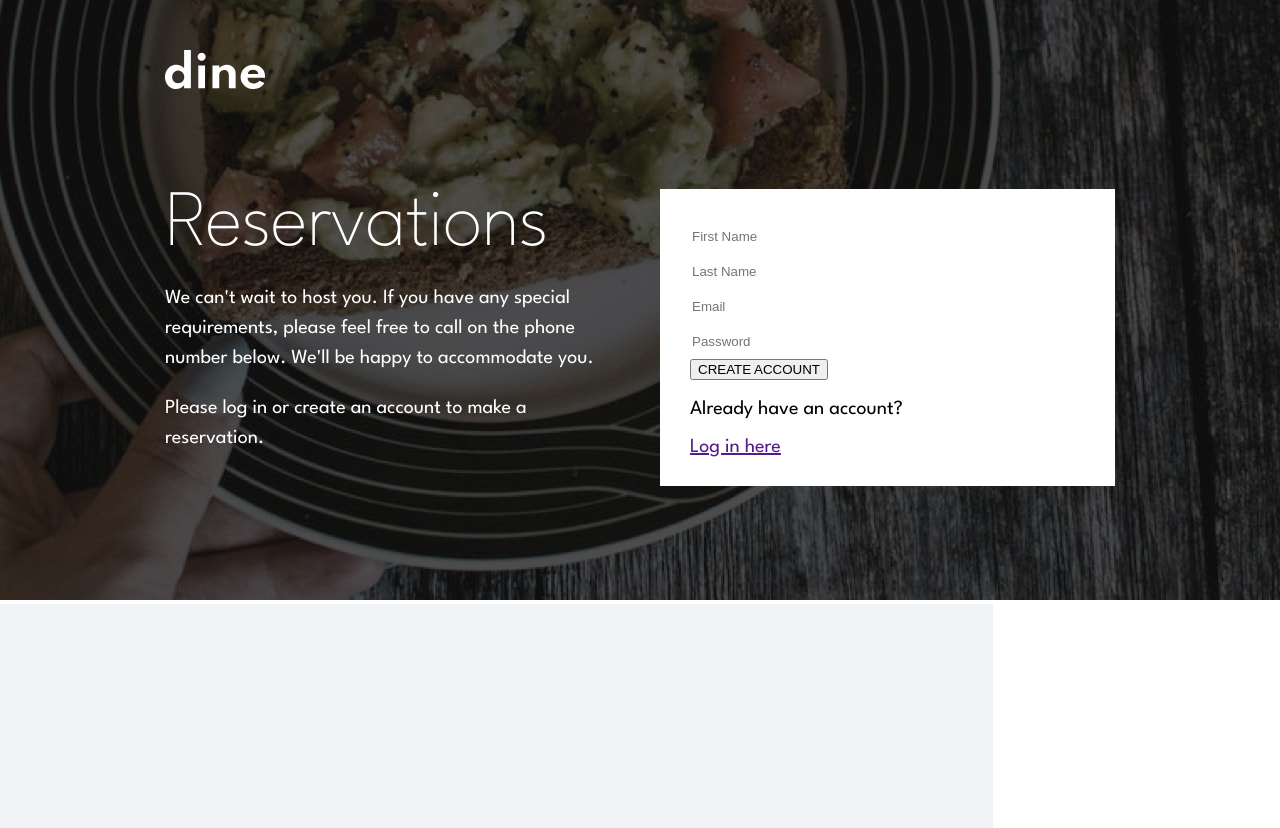
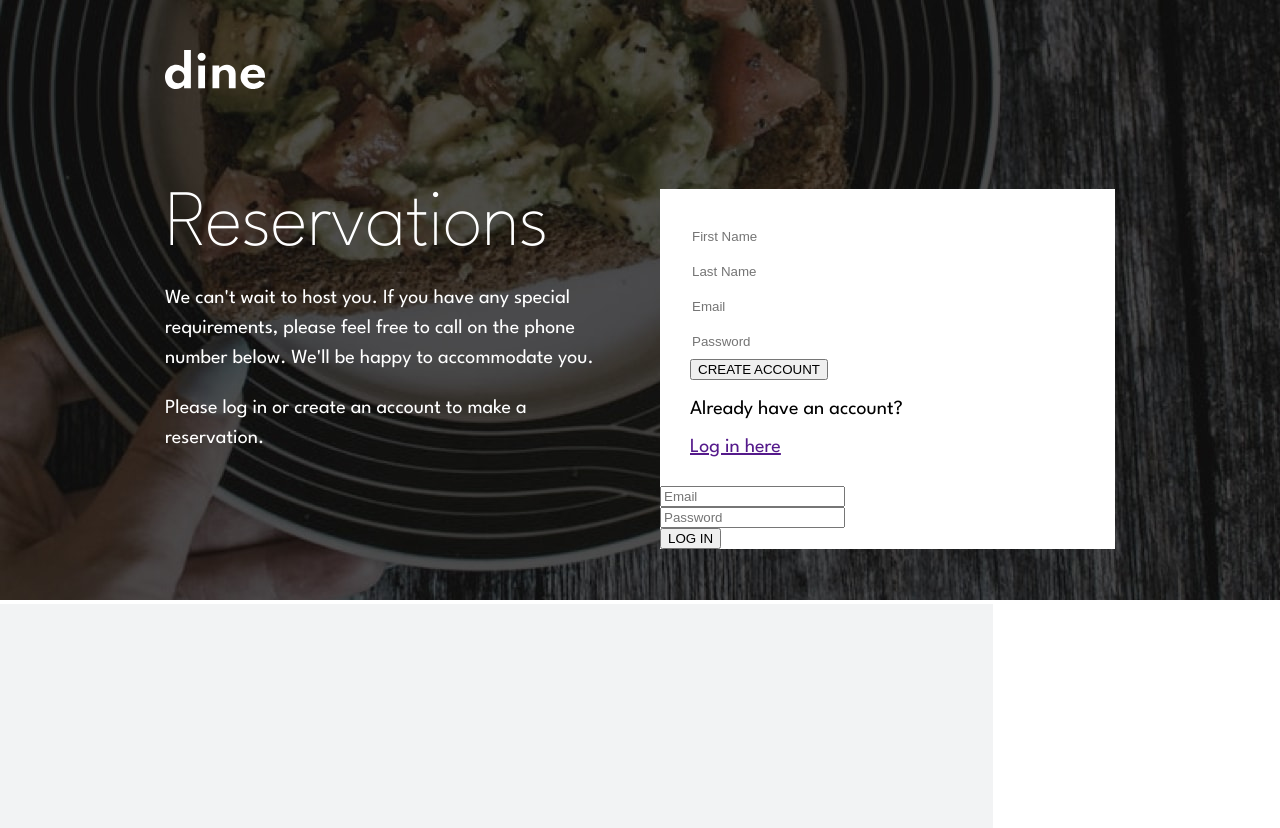
Before and after one commit to annaduong17/restaurant-website, a React (Create React App) app: page /reservations in a window 1280 px wide. Shown: the top 828 px of the page. Built offline with nearby package versions, Linux system fonts and the light colour scheme.

Commit message:
show booking form when user registers

```diff
--- a/src/components/BookingForm.js
+++ b/src/components/BookingForm.js
@@ -1,5 +1,7 @@
-function BookingForm() {
+function BookingForm({ userInfo }) {
   return (
+    <div>
+      <h2>Hi {userInfo.firstName}!</h2>
       <form className="booking-form">
         <section>
           <input type="text" placeholder="First Name" />
@@ -47,8 +49,8 @@ function BookingForm() {
         <section>
           <button type="submit">MAKE RESERVATION</button>
         </section>
-
       </form>
+    </div>
   );
 }
 
--- a/src/components/Login.js
+++ b/src/components/Login.js
@@ -1,21 +1,15 @@
 import Button from "./Button";
 
-function Login() {
+function Login({ setUserId }) {
   return (
     <form className="login-form">
-      <div>
-        <input id="first-name" type="text" placeholder="First Name" />
-      </div>
-      <div>
-        <input id="last-name" type="text" placeholder="Last Name" />
-      </div>
       <div>
         <input id="email" type="email" placeholder="Email" />
       </div>
       <div>
         <input id="password" type="password" placeholder="Password" />
       </div>
-      <button className="">SUBMIT</button>
+      <button className="">LOG IN</button>
     </form>
   );
 }
--- a/src/components/Register.js
+++ b/src/components/Register.js
@@ -1,7 +1,7 @@
-import { useState } from 'react';
+import { useState } from "react";
 import axios from 'axios';
 
-function Register() {
+function Register({ setUserInfo }) {
   const [ formData, setFormData ] = useState({
     firstName: "",
     lastName: "",
@@ -11,11 +11,10 @@ function Register() {
 
   const [ userExists, setUserExists ] = useState(false);
 
-  let userId;
-
   const [ errors, setErrors ] = useState({});
 
   const [ formSubmitted, setFormSubmitted ] = useState(false);
+
 
   const handleInputChange = (e) => {
     const { name, value } = e.target;
@@ -52,10 +51,11 @@ function Register() {
           email: formData.email,
           password: formData.password
         });
-        console.log(response.data.success);
+        console.log(response.data);
 
         if (response.data.userId) {
-          userId = response.data.userId;
+          setUserInfo(response.data);
+          setUserExists(false);
         } else if (!response.data.success) {
           setUserExists(true);
         }
@@ -99,6 +99,7 @@ function Register() {
      return newErrors;
   };
 
+
   return (
     <form noValidate onSubmit={handleSubmit} className="register-form">
       <div className="first-name-container">
--- a/src/components/ReservationsPage.js
+++ b/src/components/ReservationsPage.js
@@ -1,10 +1,12 @@
+import { useState } from 'react';
 import Reservations from './Reservations';
+import DineLogo from './DineLogo';
+import UserAccount from './UserAccount';
 import BookingForm from './BookingForm';
-import DineLogo from './DineLogo';
-import Login from './Login';
-import Register from './Register';
 
 function ReservationsPage() {
+  const [ userInfo, setUserInfo ] = useState(null);
+
   const imgDesktop = "/images/booking/hero-bg-desktop.jpg";
   const imgTablet = "/images/booking/hero-bg/tablet.jpg";
   const imgMobile = "/images/booking/hero-bg/mobile.jpg";
@@ -19,7 +21,7 @@ function ReservationsPage() {
       <div className='booking'>
         <DineLogo />
         <Reservations />
-        <Register />
+        {userInfo ? <BookingForm userInfo={userInfo} /> : <UserAccount setUserInfo={setUserInfo}/>}
       </div>
     </div>
   );
--- /dev/null
+++ b/src/components/UserAccount.js
@@ -0,0 +1,14 @@
+import { useState } from 'react';
+import Register from "./Register";
+import Login from "./Login";
+
+function UserAccount({ setUserInfo }) {
+  return (
+    <div>
+      <Register setUserInfo={setUserInfo}/>
+      <Login setUserInfo={setUserInfo}/>
+    </div>
+  );
+}
+
+export default UserAccount;
```
Also changed, not shown: 2 other files (tests, documents, lock files or other folders). Lines whose indentation alone changed are shown as unchanged.
